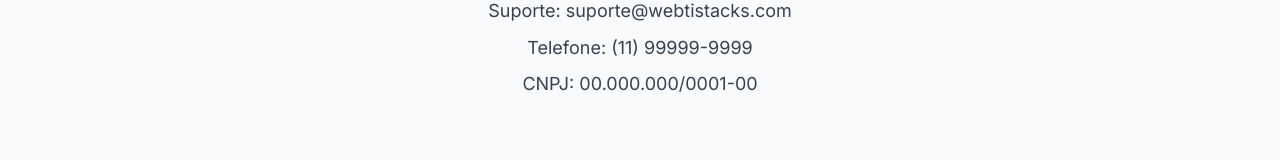
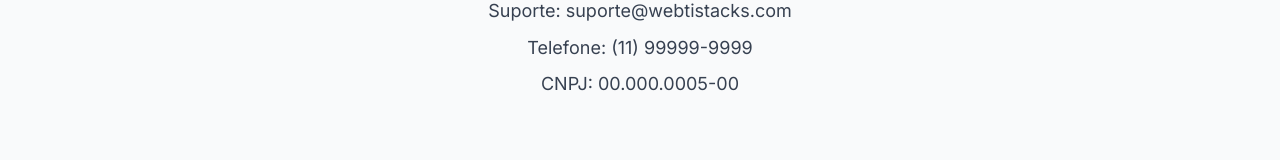
Before and after one commit to CarlosSilva09/WebTistacks, a React (Create React App) app: page /contact in a window 1280 px wide. Shown: the part 296-456 px from the top of the page. Built offline with nearby package versions, Linux system fonts and the light colour scheme.

Commit message:
Mudei o CNPJ - TESTE

```diff
--- a/src/components/ContactPage.js
+++ b/src/components/ContactPage.js
@@ -10,7 +10,7 @@ const ContactPage = () => {
         <p>Email: contato@webtistacks.com</p>
         <p>Suporte: suporte@webtistacks.com</p>
         <p>Telefone: (11) 99999-9999</p>
-        <p>CNPJ: 00.000.000/0001-00</p>
+        <p>CNPJ: 00.000.0005-00</p>
       </div>
       <ContactForm />
     </section>
```
